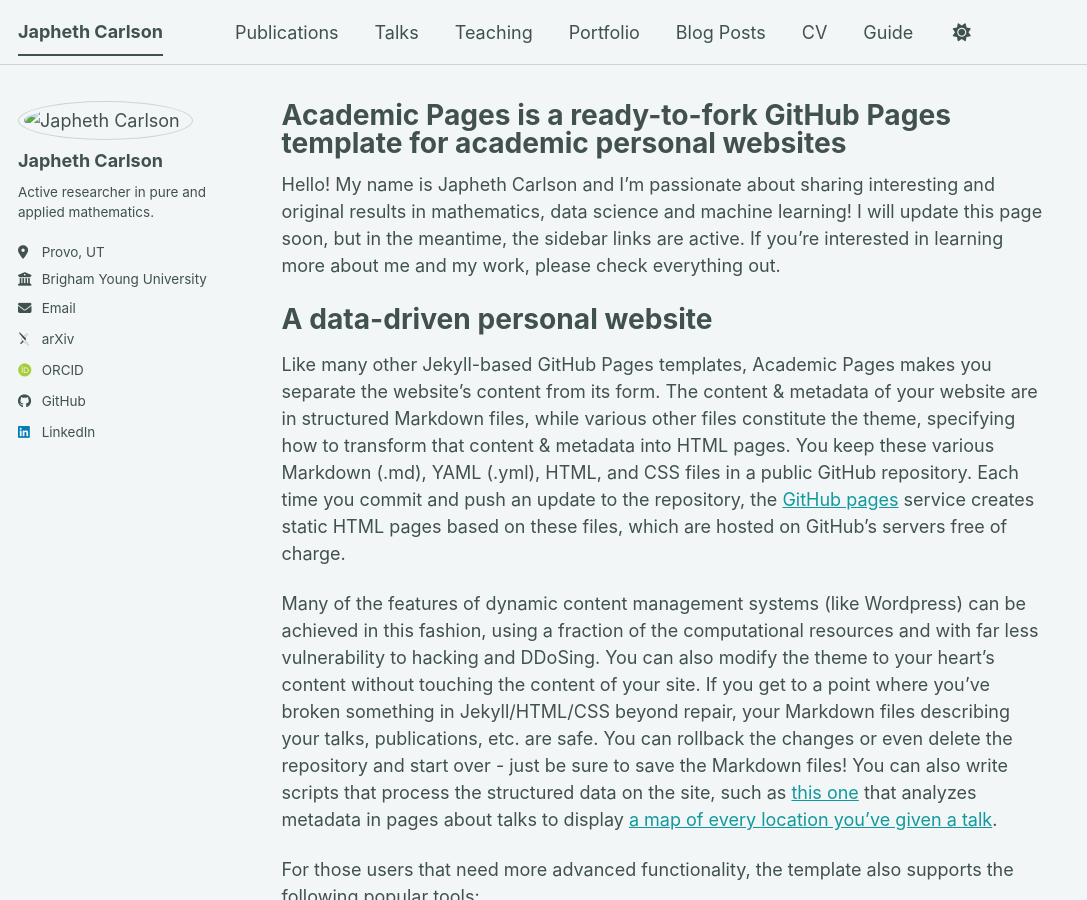
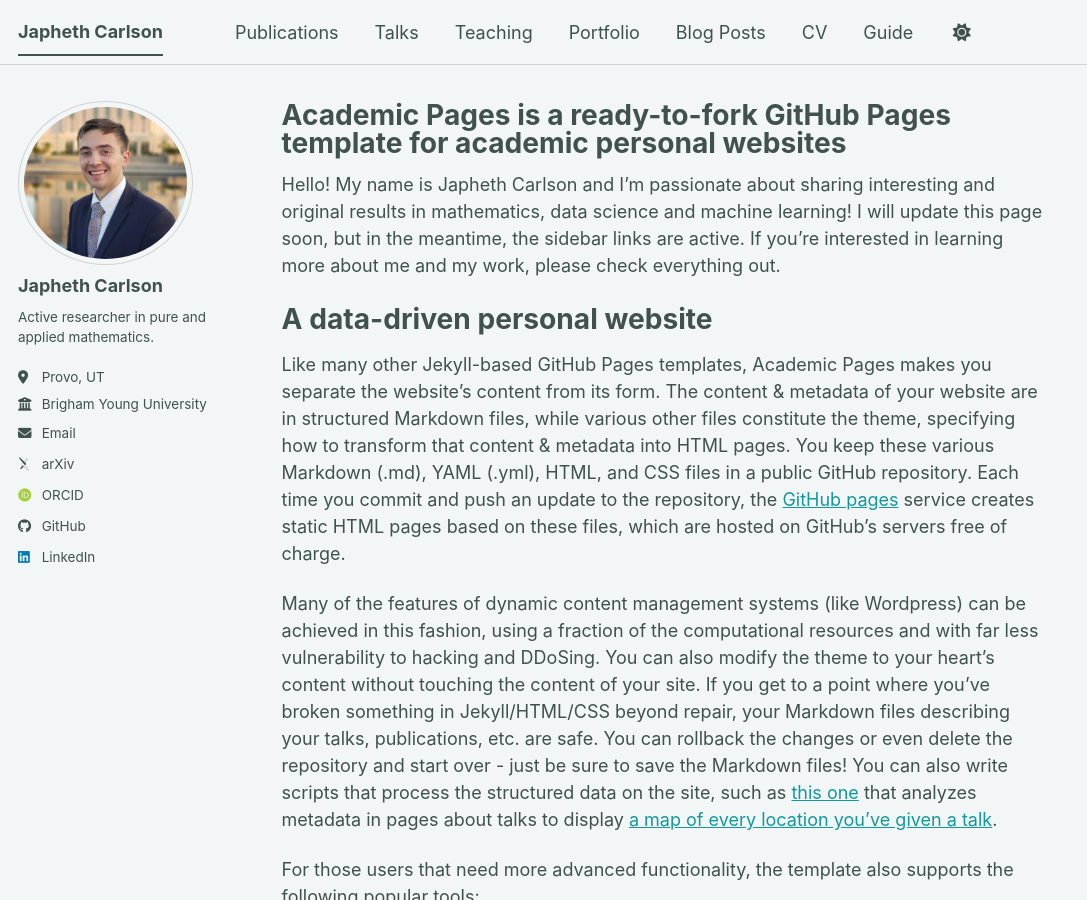
Before and after one commit to jrc117/jrc117.github.io, a Jekyll site: the page built from _pages/about.md, in a window 1280 px wide and 900 px high. Shown: the whole window, without its empty margins (0-1087 px from the left). Built offline with Jekyll 4.4.1, drawn with Linux system fonts in a browser that asks for light colours; some web fonts are replaced; a script bundle is joined from its source files by our own code; library files that are not in the unit come from our copies.

Commit message:
Change avatar path in configuration
Updated avatar path to use a relative filename.

```diff
--- a/_config.yml
+++ b/_config.yml
@@ -23,7 +23,7 @@
 #               Additional customization can be done by editing /_includes/author-profile.html
 author:
   # Biographic information
-  avatar           : "assets/images/profile.png"
+  avatar           : "profile.png"
   name             : "Japheth Carlson"
   pronouns         : # example: "she/her"
   bio              : "Active researcher in pure and applied mathematics."
```
